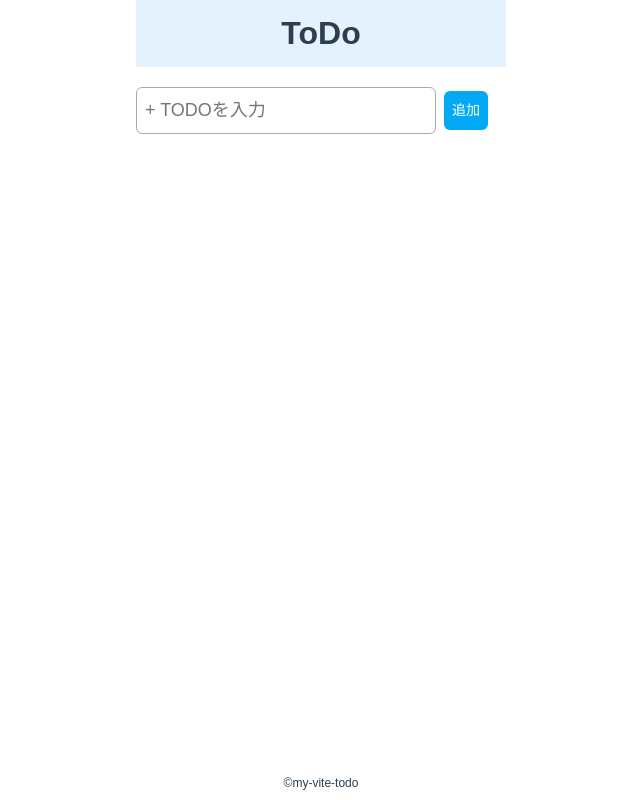
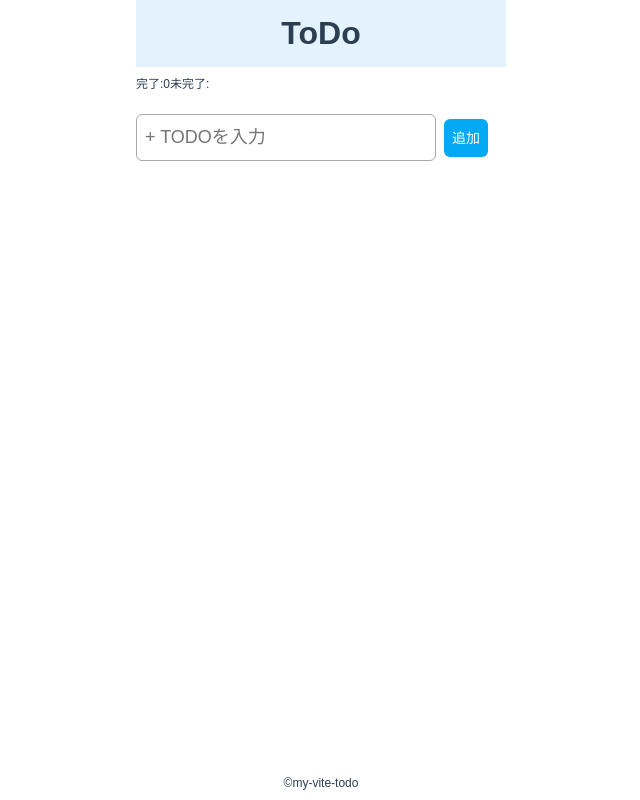
Before and after one commit to unagiya/vue3-beginners-guid, a Vue app in the folder vueApp/vue-sample/: page / in a window 1280 px wide. Shown: the whole page, without its empty margins (134-774 px from the left). Built offline with nearby package versions, Linux system fonts and the light colour scheme.

Commit message:
checkのときの挙動を追加、完了の件数を集計できるようにした

```diff
--- a/vueApp/vue-sample/src/components/MainTodo.vue
+++ b/vueApp/vue-sample/src/components/MainTodo.vue
@@ -5,9 +5,10 @@
 const todoRef = ref('');
 const isEditRef = ref(false);
 
-const {todoListRef, add, show, edit, del, check} = useTodoList();
+const {todoListRef, add, show, edit, del, check, countFin} = useTodoList();
 
 //const todoListRef = ref([]);
+
 
 const addTodo = () => {
   add(todoRef.value);
@@ -36,6 +37,10 @@
 </script>
 
 <template>
+  <div class="finCount">
+    <span>完了:{{ countFin }}</span>
+    <span>未完了:</span>
+  </div>
   <div class="box_input">
     <input
         type="text"
@@ -49,8 +54,13 @@
 
   <div class="box_list">
     <div class="todo_list" v-for="todo in todoListRef" :key="todo.id">
-      <div class="todo">
-        <input type="checkbox" class="check">
+      <div class="todo" :class="{fin: todo.checked}">
+        <input
+            type="checkbox"
+            class="check"
+            @change="changeCheck(todo.id)"
+            :checked="todo.checked"
+        />
         <label>{{ todo.task }}</label>
       </div>
       <div class="btns">
@@ -125,5 +135,15 @@
   background-color: #ff4081;
 }
 
+.fin {
+  text-decoration: line-through;
+  background-color: #ddd;
+  color: #777;
+}
+
+.finCount {
+  margin-top: 8px;
+  font-size: 0.8em;
+}
 
 </style>
--- a/vueApp/vue-sample/src/composables/useTodoList.js
+++ b/vueApp/vue-sample/src/composables/useTodoList.js
@@ -1,4 +1,4 @@
-import {ref} from 'vue';
+import {computed, ref} from 'vue';
 
 const todoListRef = ref([]);
 
@@ -11,7 +11,7 @@
 
     const add = (task) => {
         const id = new Date().getTime();
-        todoListRef.value.push({id: id, task: task});
+        todoListRef.value.push({id: id, task: task, checked: false});
         localStorage.todoList = JSON.stringify(todoListRef.value);
     };
 
@@ -50,11 +50,17 @@
         const idx = findIndexById(id);
         todo.checked = !todo.checked;
 
+        console.log(todo)
         todoListRef.value.splice(idx, 1, todo);
         localStorage.todoList = JSON.stringify(todoListRef.value);
     };
 
-    return {todoListRef, add, show, edit, del, check}
+    const countFin = computed(() => {
+        const finArr = todoListRef.value.filter((todo) => todo.checked)
+        return finArr.length;
+    });
+
+    return {todoListRef, add, show, edit, del, check, countFin}
 }
 
 const findById = (id) => {
```
